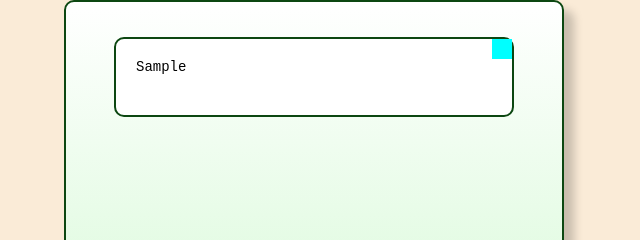
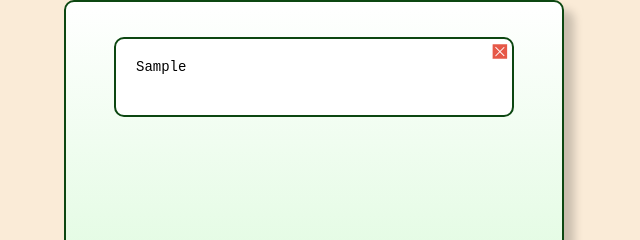
Before and after one commit to vladKarmazyn/chat, a plain HTML site: page index.html in a window 1280 px wide. Both pictures are taken after typing "Sample" into the empty fields and a click on the button "SEND". Shown: the top 240 px of the page, 326-966 px from the left. Drawn offline with Linux system fonts and the light colour scheme.

Commit message:
add closeBtn

```diff
--- a/script.js
+++ b/script.js
@@ -2,37 +2,36 @@ const btn = document.querySelector('.wraper_input_button');
 const input = document.querySelector('.wraper_input_input');
 const wrapperMessage = document.querySelector('.wraper_message');
 
+function addMessage ( ) {
+    const message = document.createElement('div');
+    message.className = 'message';
+    message.innerHTML = input.value;
+
+    const closeBtn = document.createElement('div');
+    closeBtn.className = 'close';
+    if (input.value !== '') {
+        wrapperMessage.appendChild(message);
+        message.appendChild(closeBtn);
+        input.value = '';
+    }
+
+    closeBtn.addEventListener('click', () => {
+        message.remove();
+    })
+};
+
 
 btn.addEventListener('click', () => {
-    const message = document.createElement('div');
+   addMessage();
+})
 
-    message.className = 'message';
-    message.innerHTML = input.value;
-    const close = document.createElement('div');
-    close.className = 'close';
-    if (input.value !== '') {
-        wrapperMessage.appendChild(message);
-        message.appendChild(close);
-        input.value = '';
-    }
-    console.log(message);
-    console.log(wrapperMessage);
-})
 input.onkeypress = function (event) {
     if (event.keyCode === 13 && !event.shiftKey) {
-        const message = document.createElement('div');
-        message.className = 'message';
-        message.innerHTML = input.value;
-        const close = document.createElement('div');
-        close.className = 'close';
-        if (input.value !== '') {
-            wrapperMessage.appendChild(message);
-            message.appendChild(close);
-            input.value = '';
-        }
+       addMessage();
     }
     if (event.keyCode === 13 && event.shiftKey) {
 
     }
 
+
 }
--- a/styles/style.css
+++ b/styles/style.css
@@ -49,11 +49,13 @@ align-items: center;
 }
 .close {
     position: absolute;
-    top: 0;
+    top: 5px;
     right: 0;
-    background-color: aqua;
+    background-image: url(../image/exit.png );
+    background-repeat: no-repeat;
     width: 20px;
     height: 20px;
+    cursor: pointer;
 }
 .wraper_input_input {
     padding: 10px;
```
Also changed, not shown: image/exit.png (added).
